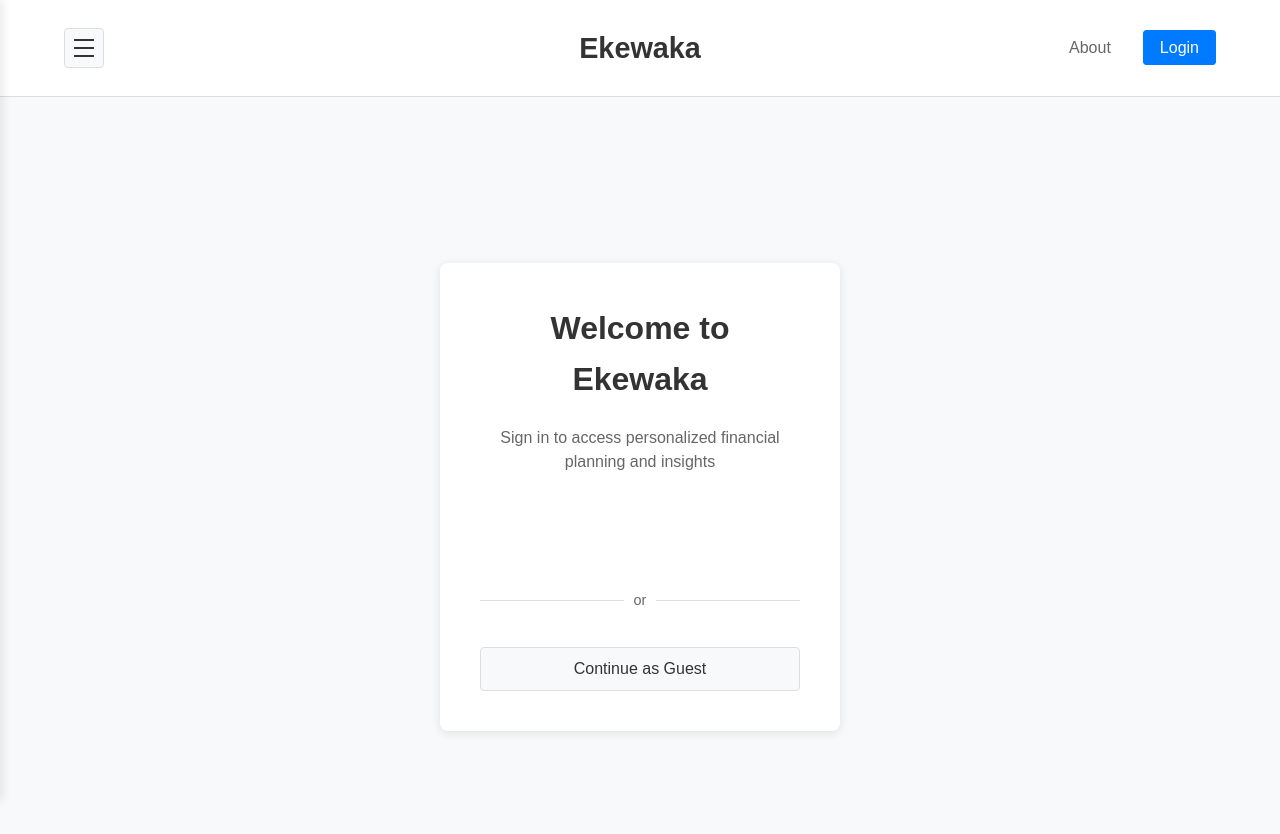
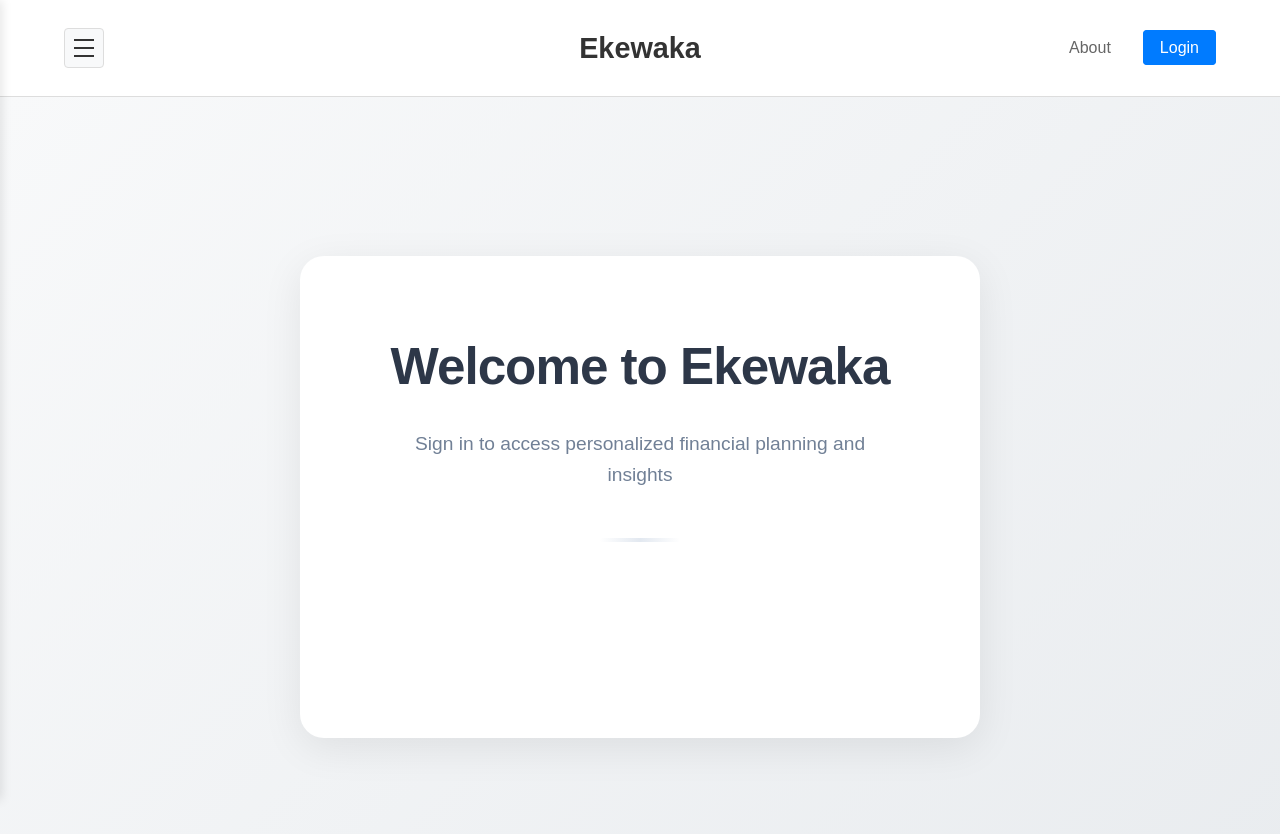
Before and after one commit to jonahjtran/Ekewaka, a React (Create React App) app: page /login in a window 1280 px wide. Shown: the top 834 px of the page. Built offline with nearby package versions, Linux system fonts and the light colour scheme; no server answers.

Commit message:
deleted guest page

```diff
--- a/src/components/LoginPage.css
+++ b/src/components/LoginPage.css
@@ -3,131 +3,213 @@
   display: flex;
   align-items: center;
   justify-content: center;
-  background-color: #f8f9fa;
+  background: linear-gradient(135deg, #f8f9fa 0%, #e9ecef 100%);
+  padding: 20px;
 }
 
 .login-container {
   background: white;
-  padding: 40px;
-  border-radius: 8px;
-  box-shadow: 0 2px 10px rgba(0, 0, 0, 0.1);
+  padding: 80px 60px;
+  border-radius: 24px;
+  box-shadow: 0 10px 40px rgba(0, 0, 0, 0.08);
   width: 100%;
-  max-width: 400px;
+  max-width: 680px;
   text-align: center;
+  transition: transform 0.3s ease;
+}
+
+.login-container:hover {
+  transform: translateY(-2px);
 }
 
 .login-container h1 {
-  margin-bottom: 20px;
-  color: #333;
-  font-size: 2rem;
+  margin-bottom: 32px;
+  color: #2d3748;
+  font-size: 3.2rem;
+  font-weight: 800;
+  letter-spacing: -1px;
+  line-height: 1.2;
+  padding: 0 20px;
 }
 
 .login-description {
-  color: #666;
-  margin-bottom: 30px;
-  font-size: 1rem;
-  line-height: 1.5;
+  color: #718096;
+  margin-bottom: 48px;
+  font-size: 1.2rem;
+  line-height: 1.6;
+  padding: 0 40px;
+  max-width: 560px;
+  margin-left: auto;
+  margin-right: auto;
 }
 
 .auth-section {
   display: flex;
   flex-direction: column;
-  gap: 20px;
+  align-items: center;
+  gap: 32px;
+  padding: 0 20px;
+  max-width: 400px;
+  margin: 0 auto;
 }
 
 .google-login-wrapper {
   display: flex;
-  justify-content: center;
-  margin-bottom: 10px;
+  flex-direction: column;
+  align-items: center;
+  width: 100%;
+  position: relative;
+  padding: 20px 0;
 }
 
-.login-divider {
-  display: flex;
-  align-items: center;
-  text-align: center;
-  margin: 15px 0;
+.google-login-wrapper::before {
+  content: '';
+  position: absolute;
+  top: 0;
+  left: 50%;
+  transform: translateX(-50%);
+  width: 80px;
+  height: 4px;
+  background: linear-gradient(90deg, transparent, #e2e8f0, transparent);
+  border-radius: 2px;
 }
 
-.login-divider::before,
-.login-divider::after {
-  content: '';
-  flex: 1;
-  border-bottom: 1px solid #ddd;
+/* Style for Google button container */
+.google-login-wrapper > div {
+  width: 100% !important;
+  max-width: 400px !important;
+  transform: scale(1.4);
+  margin: 20px 0;
 }
 
-.login-divider span {
-  padding: 0 10px;
-  color: #666;
-  font-size: 0.9rem;
+/* Style for Google button iframe */
+.google-login-wrapper iframe {
+  width: 100% !important;
+  height: 44px !important;
 }
 
-.guest-button {
-  background: #f8f9fa;
-  color: #333;
-  border: 1px solid #ddd;
-  padding: 12px 24px;
-  border-radius: 4px;
-  cursor: pointer;
-  font-size: 1rem;
-  transition: background-color 0.3s ease;
+/* Custom styles to override Google button */
+.google-login-wrapper button {
+  width: 100% !important;
+  height: 100% !important;
+  padding: 0 !important;
+  border-radius: 12px !important;
+  box-shadow: 0 4px 12px rgba(0, 0, 0, 0.1) !important;
+  transition: all 0.3s ease !important;
 }
 
-.guest-button:hover {
-  background: #e9ecef;
+.google-login-wrapper button:hover {
+  box-shadow: 0 6px 16px rgba(0, 0, 0, 0.15) !important;
+  transform: translateY(-1px) !important;
 }
 
 .bank-connection-section {
   text-align: center;
+  margin-top: 32px;
+  padding: 32px;
+  background: #f8fafc;
+  border-radius: 16px;
+  max-width: 480px;
+  margin-left: auto;
+  margin-right: auto;
 }
 
 .bank-connection-section h2 {
-  color: #333;
-  margin-bottom: 15px;
+  color: #2d3748;
+  margin-bottom: 20px;
+  font-size: 1.8rem;
+  font-weight: 700;
 }
 
 .bank-connection-section p {
-  color: #666;
-  margin-bottom: 25px;
+  color: #718096;
+  margin-bottom: 32px;
+  font-size: 1.1rem;
+  line-height: 1.6;
+  padding: 0 20px;
 }
 
 .connect-bank-button {
-  background: #007bff;
+  background: #4299e1;
   color: white;
   border: none;
-  padding: 12px 24px;
-  border-radius: 4px;
+  padding: 16px 32px;
+  border-radius: 12px;
   cursor: pointer;
-  font-size: 1rem;
+  font-size: 1.1rem;
   width: 100%;
-  margin-bottom: 15px;
-  transition: background-color 0.3s ease;
+  max-width: 320px;
+  margin-bottom: 20px;
+  transition: all 0.3s ease;
+  font-weight: 600;
+  box-shadow: 0 4px 12px rgba(66, 153, 225, 0.15);
 }
 
 .connect-bank-button:hover {
-  background: #0056b3;
+  background: #3182ce;
+  transform: translateY(-2px);
+  box-shadow: 0 6px 16px rgba(66, 153, 225, 0.2);
 }
 
 .skip-button {
   background: transparent;
-  color: #666;
-  border: none;
-  padding: 12px 24px;
+  color: #718096;
+  border: 1px solid #e2e8f0;
+  padding: 16px 32px;
+  border-radius: 12px;
   cursor: pointer;
-  font-size: 0.9rem;
-  text-decoration: underline;
-  transition: color 0.3s ease;
+  font-size: 1rem;
+  width: 100%;
+  max-width: 320px;
+  transition: all 0.3s ease;
+  font-weight: 500;
 }
 
 .skip-button:hover {
-  color: #333;
+  background: #f8fafc;
+  color: #2d3748;
+  border-color: #cbd5e0;
+}
+
+@media (max-width: 768px) {
+  .login-container {
+    padding: 60px 40px;
+  }
+
+  .login-container h1 {
+    font-size: 2.8rem;
+    padding: 0 10px;
+  }
+
+  .login-description {
+    font-size: 1.1rem;
+    padding: 0 20px;
+  }
+
+  .bank-connection-section {
+    padding: 24px;
+  }
 }
 
 @media (max-width: 480px) {
   .login-container {
-    padding: 30px 20px;
+    padding: 40px 24px;
   }
 
   .login-container h1 {
-    font-size: 1.8rem;
+    font-size: 2.4rem;
+  }
+
+  .login-description {
+    font-size: 1rem;
+    padding: 0;
+  }
+
+  .bank-connection-section {
+    padding: 20px;
+  }
+
+  .bank-connection-section h2 {
+    font-size: 1.5rem;
   }
 }
--- a/src/components/LoginPage.js
+++ b/src/components/LoginPage.js
@@ -45,12 +45,6 @@ function LoginPage() {
                 size="large"
               />
             </div>
-            <div className="login-divider">
-              <span>or</span>
-            </div>
-            <button className="guest-button" onClick={() => navigate('/')}>
-              Continue as Guest
-            </button>
           </div>
         ) : (
           <div className="bank-connection-section">
```
